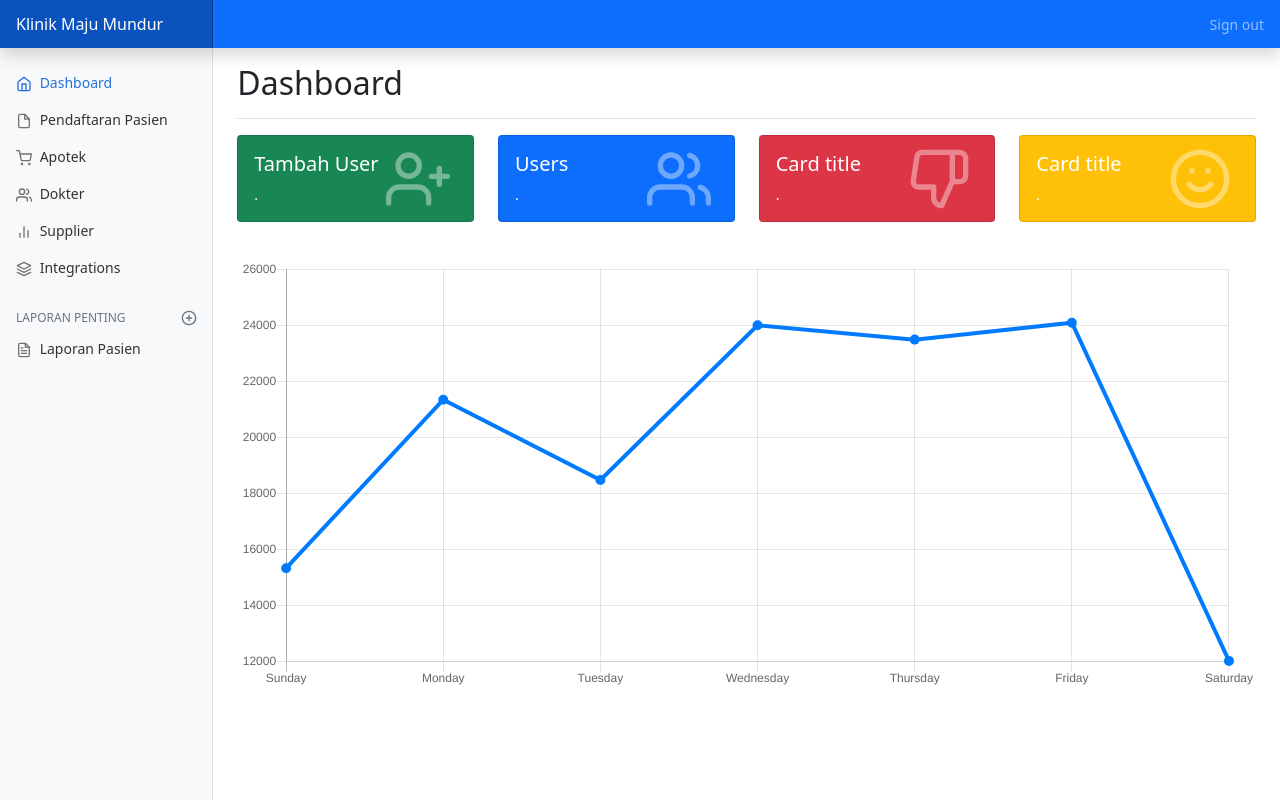
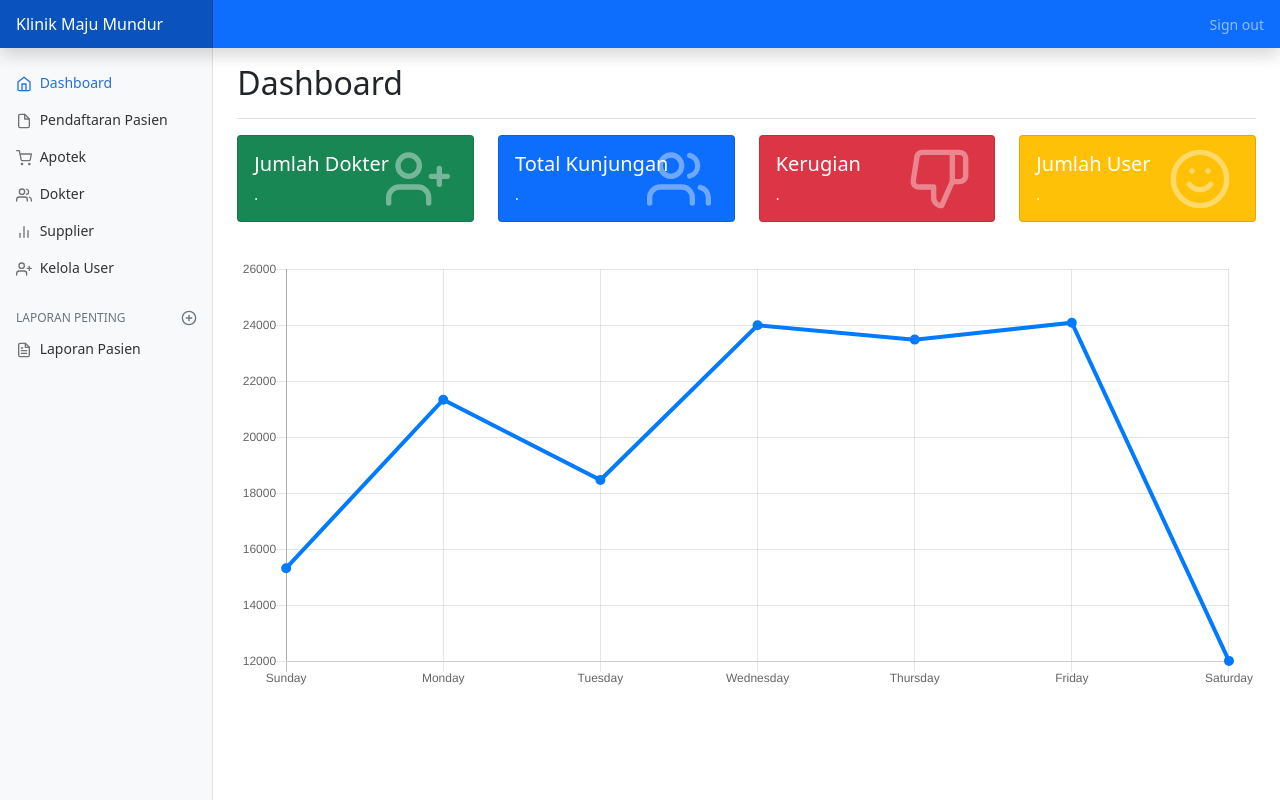
Before and after one commit to danilsyah/appklinik, a Flask app: page / in a window 1280 px wide. Run offline with Flask 2, Linux system fonts and the light colour scheme.

Commit message:
update dashboard dan sidebar

```diff
--- a/templates/dashboard.html
+++ b/templates/dashboard.html
@@ -21,7 +21,7 @@
         <div class="card text-white bg-success mb-3" style="max-width: 18rem;">
           <div class="card-body">
             <i class="feather-64" data-feather="user-plus"></i>
-            <h5 class="card-title">Tambah User</h5>
+            <h5 class="card-title">Jumlah Dokter</h5>
             <p class="card-text">.</p>
           </div>
         </div>
@@ -30,7 +30,7 @@
         <div class="card text-white bg-primary mb-3" style="max-width: 18rem;">
           <div class="card-body">
             <i class="feather-64" data-feather="users"></i>
-            <h5 class="card-title">Users</h5>
+            <h5 class="card-title">Total Kunjungan</h5>
             <p class="card-text">.</p>
           </div>
         </div>
@@ -39,7 +39,7 @@
         <div class="card text-white bg-danger mb-3" style="max-width: 18rem;">
           <div class="card-body">
             <i class="feather-64" data-feather="thumbs-down"></i>
-            <h5 class="card-title">Card title</h5>
+            <h5 class="card-title">Kerugian</h5>
             <p class="card-text">.</p>
           </div>
         </div>
@@ -48,7 +48,7 @@
         <div class="card text-white bg-warning mb-3" style="max-width: 18rem;">
           <div class="card-body">
             <i class="feather-64" data-feather="smile"></i>
-            <h5 class="card-title">Card title</h5>
+            <h5 class="card-title">Jumlah User</h5>
             <p class="card-text">.</p>
           </div>
         </div>
--- a/templates/includes/sidebar.html
+++ b/templates/includes/sidebar.html
@@ -36,8 +36,8 @@ class="col-md-3 col-lg-2 d-md-block bg-light sidebar collapse"
     </li>
     <li class="nav-item">
       <a class="nav-link" href="#">
-        <span data-feather="layers"></span>
-        Integrations
+        <span data-feather="user-plus"></span>
+        Kelola User
       </a>
     </li>
   </ul>
```
